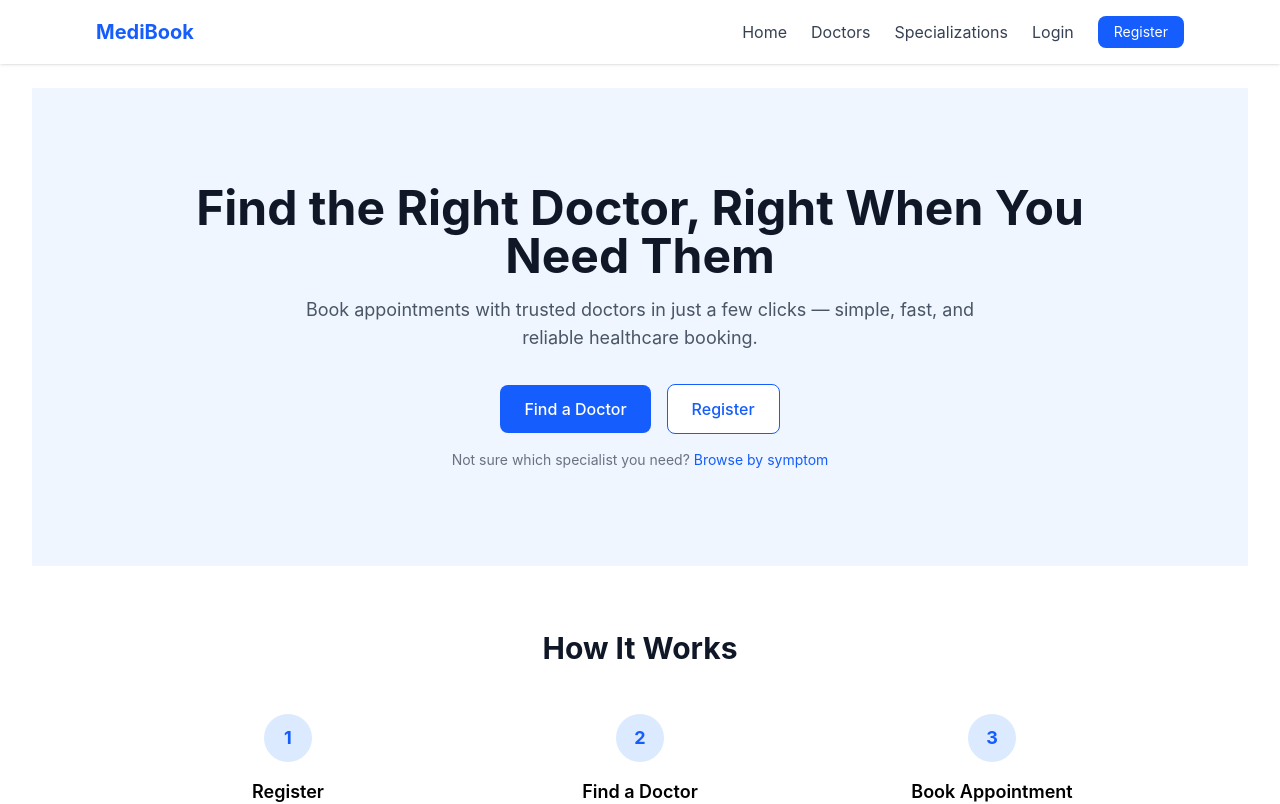
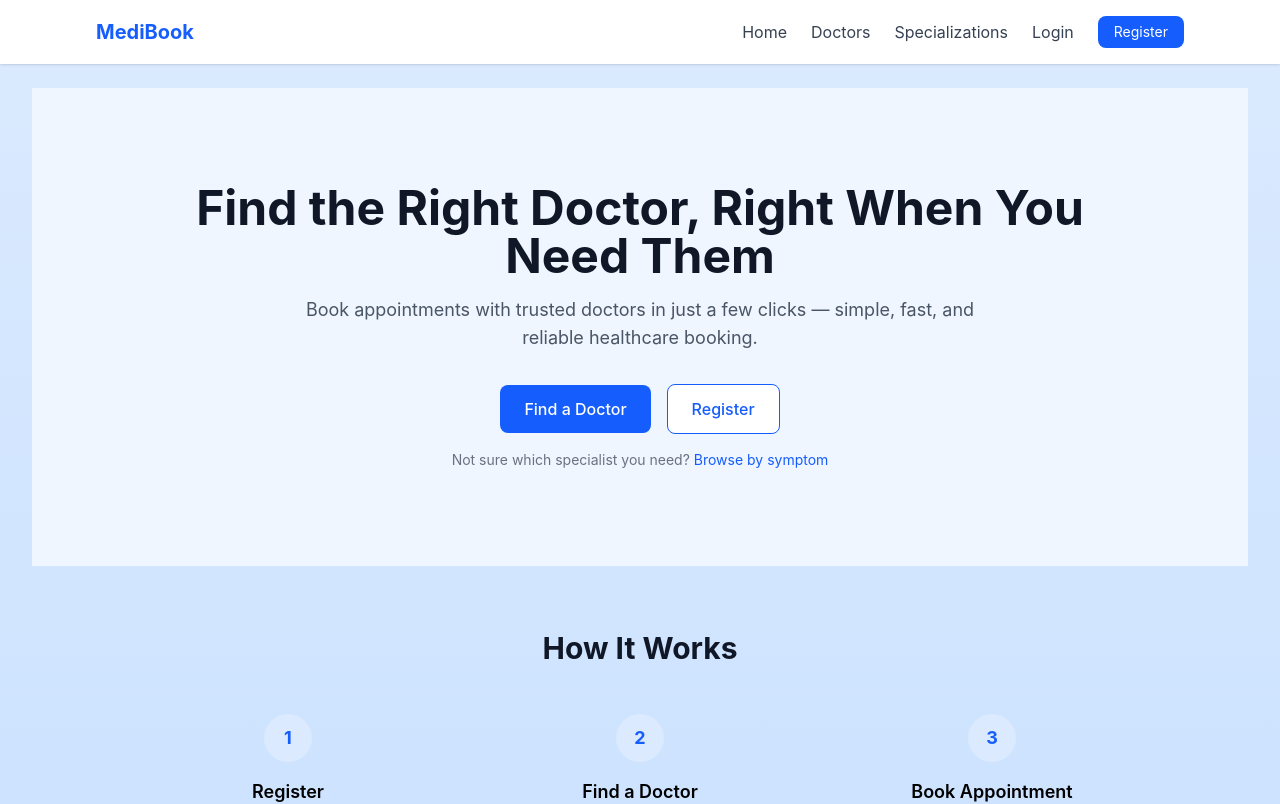
Before and after one commit to Joyel15/doctor-appointment-booking, a React (Vite) app in the folder client/: page / in a window 1280 px wide. Shown: the top 804 px of the page. Built offline with nearby package versions, Linux system fonts and the light colour scheme; no server answers.

Commit message:
style: add blue gradient background to Layout

```diff
--- a/client/src/components/common/Layout.jsx
+++ b/client/src/components/common/Layout.jsx
@@ -5,7 +5,7 @@
 // Includes a navbar, main content area, and footer
 const Layout = ({ children }) => {
   return (
-    <div className="flex flex-col min-h-screen">
+    <div className="flex flex-col min-h-screen bg-gradient-to-b from-blue-100 to-blue-200">
 
       {/* Top navigation bar */}
       <Navbar />
```
